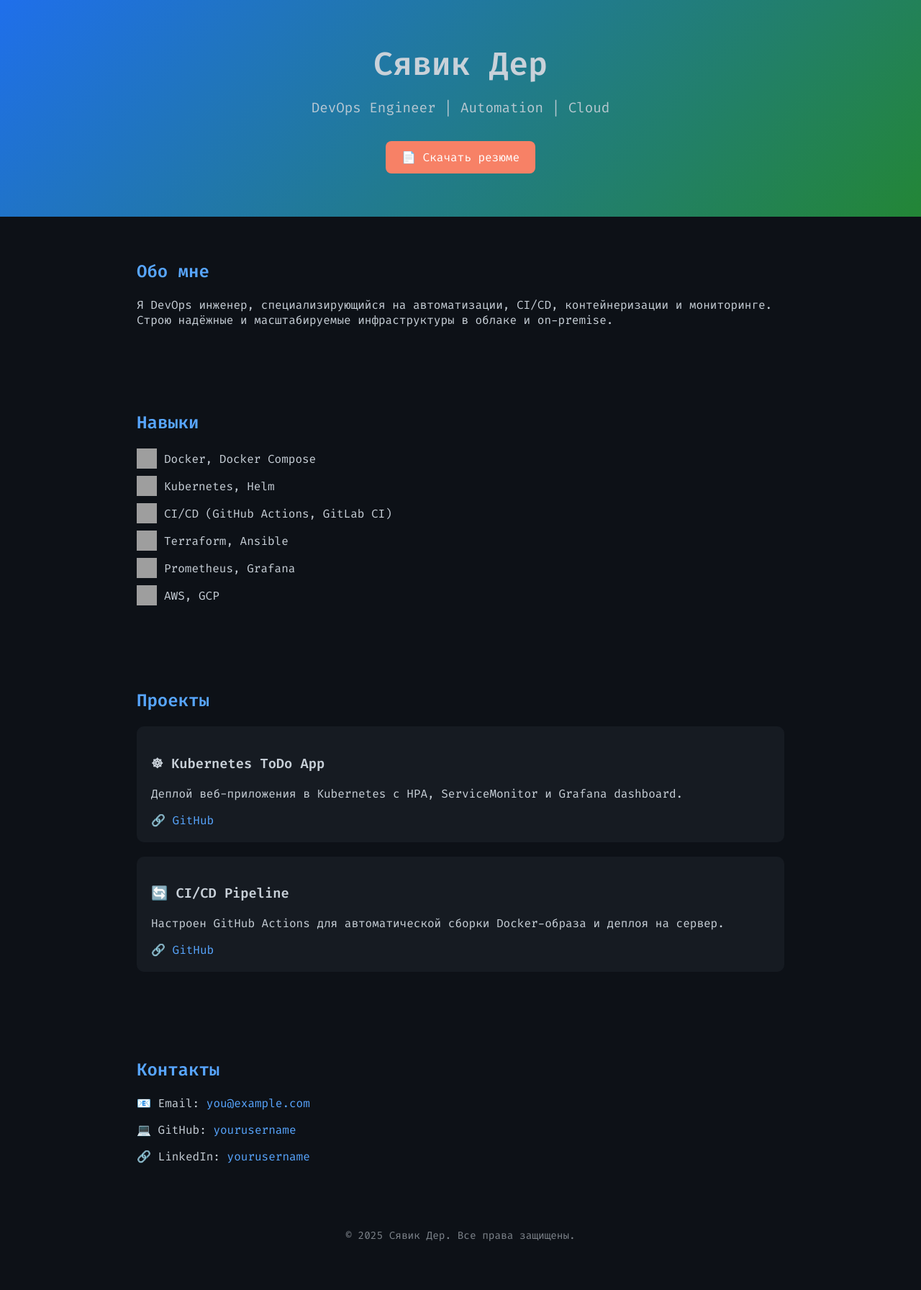
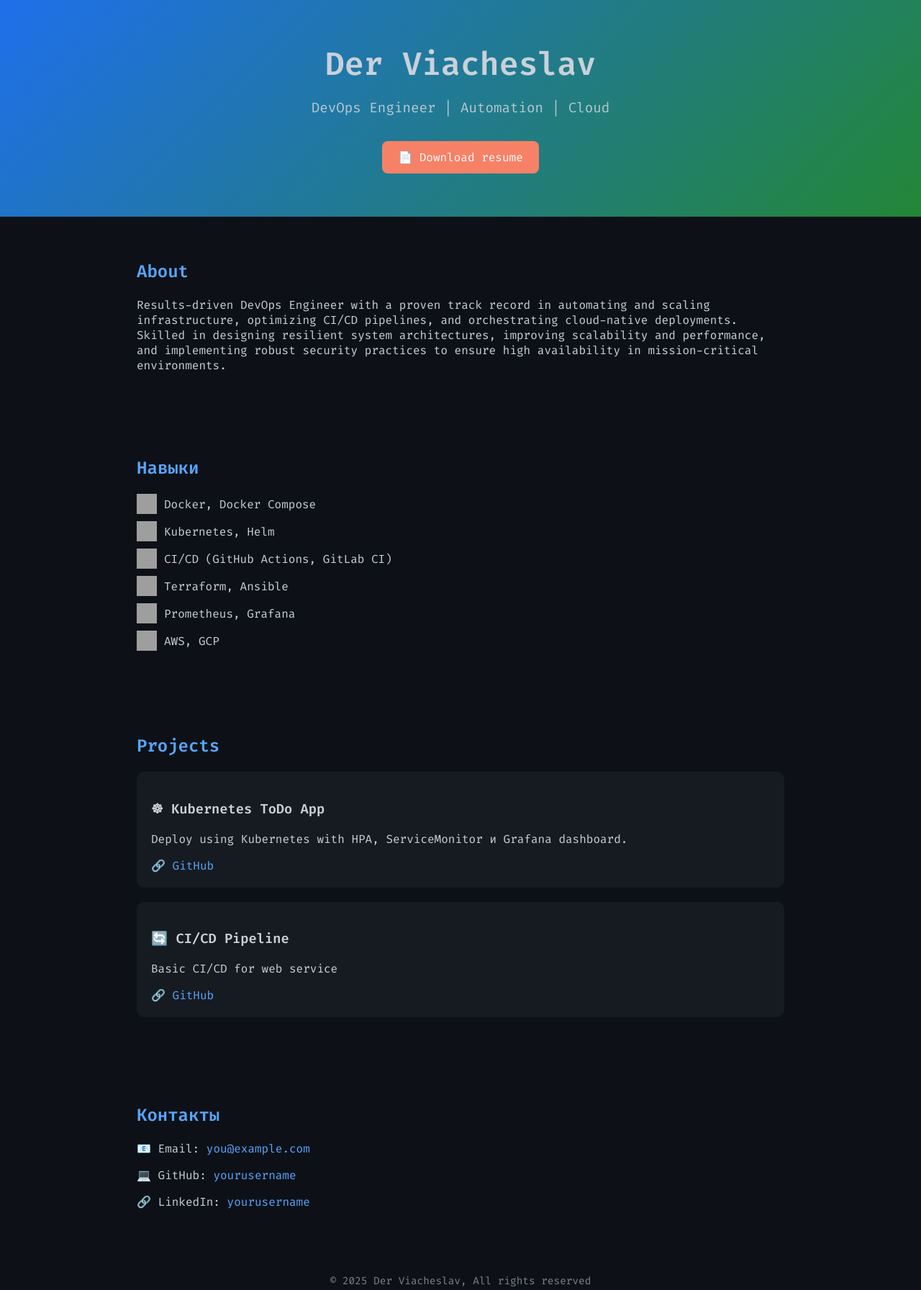
Before and after one commit to efirshey/efirshey.github.io, a plain HTML site: page index.html in a window 1280 px wide. Shown: the whole page at 72% size. Before the commit the page ends 1761 px from the top, so only its background shows below. Drawn offline with Linux system fonts and the light colour scheme; grey boxes are pictures that could not be loaded.

Commit message:
added text

```diff
--- a/index.html
+++ b/index.html
@@ -3,7 +3,7 @@
 <head>
   <meta charset="UTF-8">
   <meta name="viewport" content="width=device-width, initial-scale=1.0">
-  <title>DevOps Портфолио — Сявик Дер</title>
+  <title>Portfolio — Der Viacheslav</title>
   <link rel="preconnect" href="https://fonts.googleapis.com">
   <link rel="preconnect" href="https://fonts.gstatic.com" crossorigin>
   <link href="https://fonts.googleapis.com/css2?family=Fira+Code:wght@400;600&display=swap" rel="stylesheet">
@@ -46,7 +46,7 @@
 
     .btn:hover {
       transform: scale(1.05);
-      background: #ff9776;
+      background: ls#ff9776;
     }
 
     section {
@@ -116,15 +116,16 @@
 </head>
 <body>
   <header class="hero">
-    <h1>Сявик Дер</h1>
+    <h1>Der Viacheslav</h1>
     <p>DevOps Engineer | Automation | Cloud</p>
-    <a href="resume.pdf" class="btn">📄 Скачать резюме</a>
+    <a href="resume.pdf" class="btn">📄 Download resume</a>
   </header>
 
   <section id="about">
-    <h2>Обо мне</h2>
-    <p>Я DevOps инженер, специализирующийся на автоматизации, CI/CD, контейнеризации и мониторинге.
-       Строю надёжные и масштабируемые инфраструктуры в облаке и on-premise.</p>
+    <h2>About</h2>
+    <p>Results-driven DevOps Engineer with a proven track record in automating and scaling infrastructure,
+       optimizing CI/CD pipelines, and orchestrating cloud-native deployments. Skilled in designing resilient system architectures,
+       improving scalability and performance, and implementing robust security practices to ensure high availability in mission-critical environments.</p>
   </section>
 
   <section id="skills">
@@ -140,28 +141,28 @@
   </section>
 
   <section id="projects">
-    <h2>Проекты</h2>
+    <h2>Projects</h2>
     <div class="project">
       <h3>☸ Kubernetes ToDo App</h3>
-      <p>Деплой веб-приложения в Kubernetes с HPA, ServiceMonitor и Grafana dashboard.</p>
+      <p>Deploy using Kubernetes with HPA, ServiceMonitor и Grafana dashboard.</p>
       <a href="https://github.com/yourusername/todoapp" target="_blank">🔗 GitHub</a>
     </div>
     <div class="project">
       <h3>🔄 CI/CD Pipeline</h3>
-      <p>Настроен GitHub Actions для автоматической сборки Docker-образа и деплоя на сервер.</p>
+      <p>Basic CI/CD for web service</p>
       <a href="https://github.com/yourusername/cicd-pipeline" target="_blank">🔗 GitHub</a>
     </div>
   </section>
 
   <section id="contact">
     <h2>Контакты</h2>
-    <p>📧 Email: <a href="mailto:you@example.com">you@example.com</a></p>
-    <p>💻 GitHub: <a href="https://github.com/yourusername">yourusername</a></p>
-    <p>🔗 LinkedIn: <a href="https://linkedin.com/in/yourusername">yourusername</a></p>
+    <p>📧 Email: <a href="mailto:efirshey@gmail.com">you@example.com</a></p>
+    <p>💻 GitHub: <a href="https://github.com/efirshey">yourusername</a></p>
+    <p>🔗 LinkedIn: <a href="https://linkedin.com/in/viacheslav-der-546099260">yourusername</a></p>
   </section>
 
   <footer>
-    <p>© 2025 Сявик Дер. Все права защищены.</p>
+    <p>© 2025 Der Viacheslav, All rights reserved</p>
   </footer>
 </body>
 </html>
```
